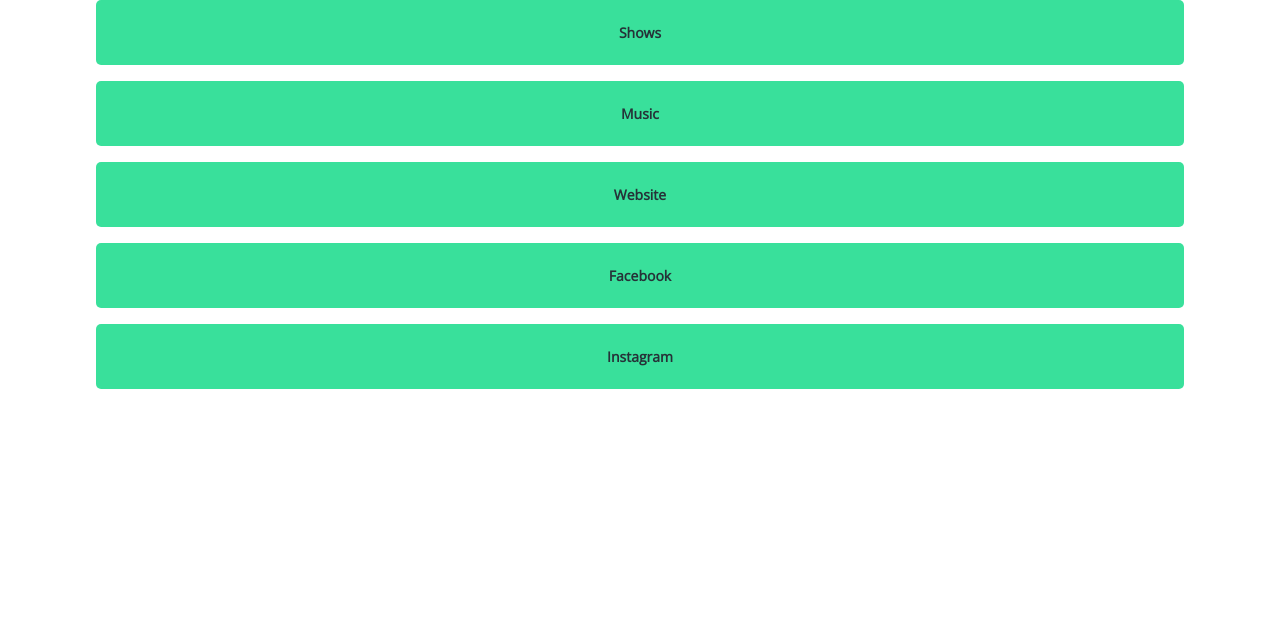
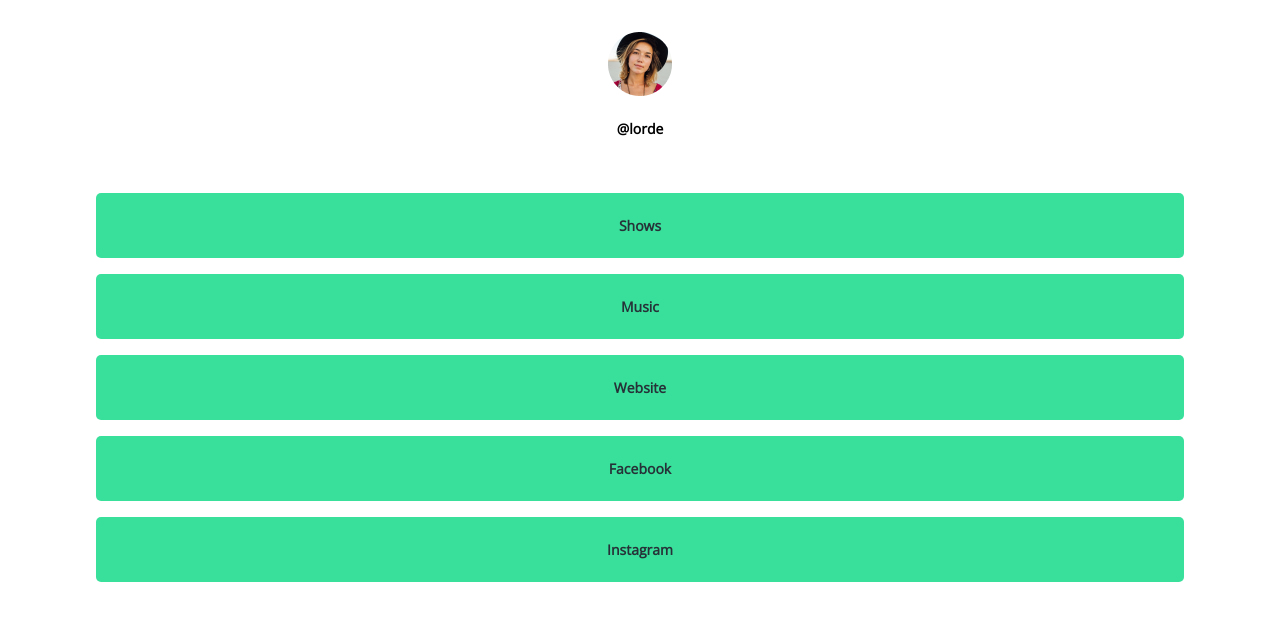
Before and after one commit to bnj997/links-demonstration, a React (Create React App) app: page / in a window 1280 px wide. Shown: the top 620 px of the page. Built offline with nearby package versions, Linux system fonts and the light colour scheme.

Commit message:
feat: added avatar logo

```diff
--- /dev/null
+++ b/src/components/profile/Avatar.styles.ts
@@ -0,0 +1,5 @@
+import styled from "styled-components";
+
+export const AvatarContainer = styled.div`
+  margin: 2em;
+`;
--- /dev/null
+++ b/src/components/profile/Avatar.tsx
@@ -0,0 +1,24 @@
+import React from "react";
+import FlexWrapper from "../layouts/wrappers/FlexWrapper/FlexWrapper";
+import Title from "../text/Title/Title";
+import { AvatarContainer } from "./Avatar.styles";
+
+interface AvatarProps {
+  name: string;
+  avatar: string;
+}
+
+/**
+ * @todo Make an image component that takes in the src and alt text to enable re use.
+ */
+const Avatar: React.FC<AvatarProps> = ({ name, avatar }) => {
+  return (
+    <AvatarContainer>
+      <FlexWrapper direction="column" justify="center">
+        <img src={require("../../assets/profile-picture.png")} alt="profile" />
+        <Title text={name} />
+      </FlexWrapper>
+    </AvatarContainer>
+  );
+};
+export default Avatar;
--- a/src/views/Profile/ProfilePage.tsx
+++ b/src/views/Profile/ProfilePage.tsx
@@ -3,6 +3,7 @@
 import ClassicLink from "../../components/links/Classic/ClassicLink";
 import MusicLink from "../../components/links/Music/MusicLink";
 import ShowsLink from "../../components/links/Shows/ShowsLink";
+import Avatar from "../../components/profile/Avatar";
 import { useFetchProfile } from "../../utils/hooks/useFetchProfile";
 
 const ProfilePage: React.FC<{}> = () => {
@@ -33,6 +34,7 @@
 
   return (
     <FlexWrapper direction="column" justify="space-between">
+      <Avatar name={data.name} avatar={data.avatar} />
       <ShowsLink
         items={data.showsLinks}
         onClick={() => handlePress("shows")}
```
